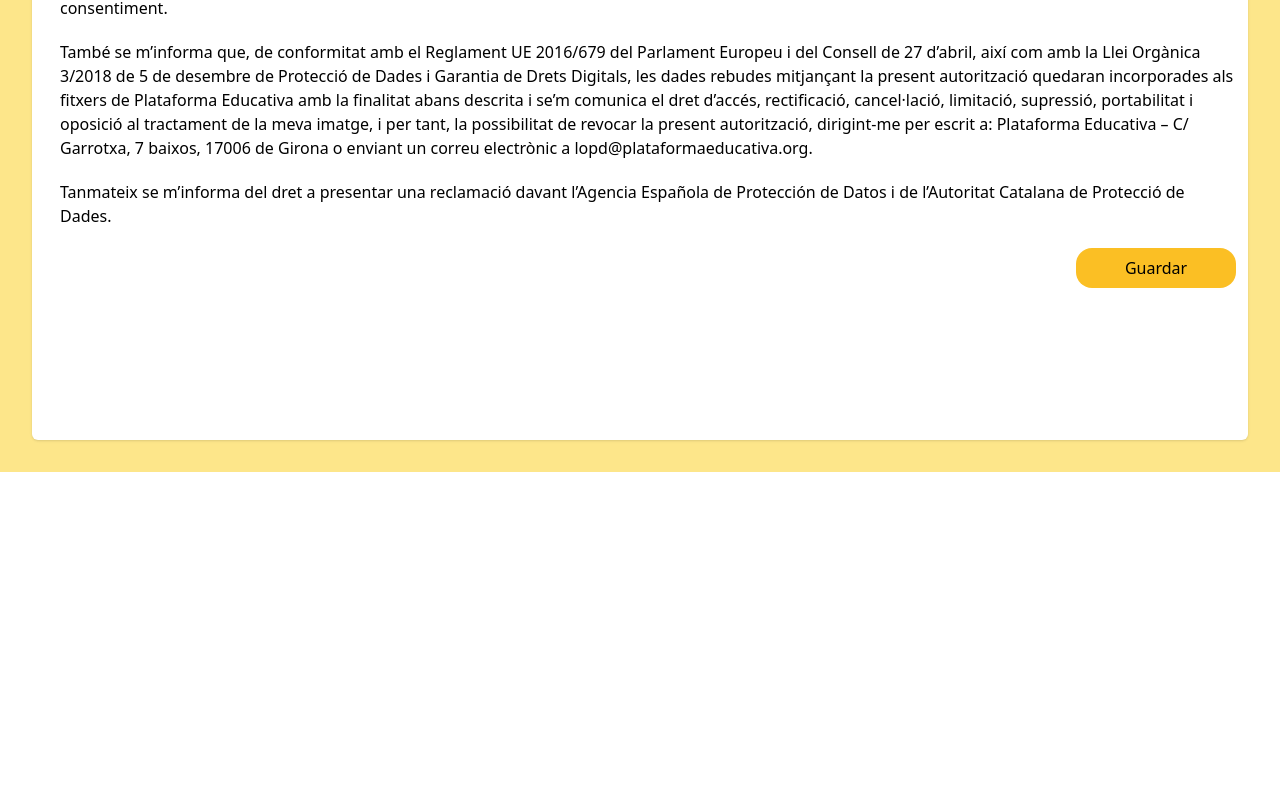
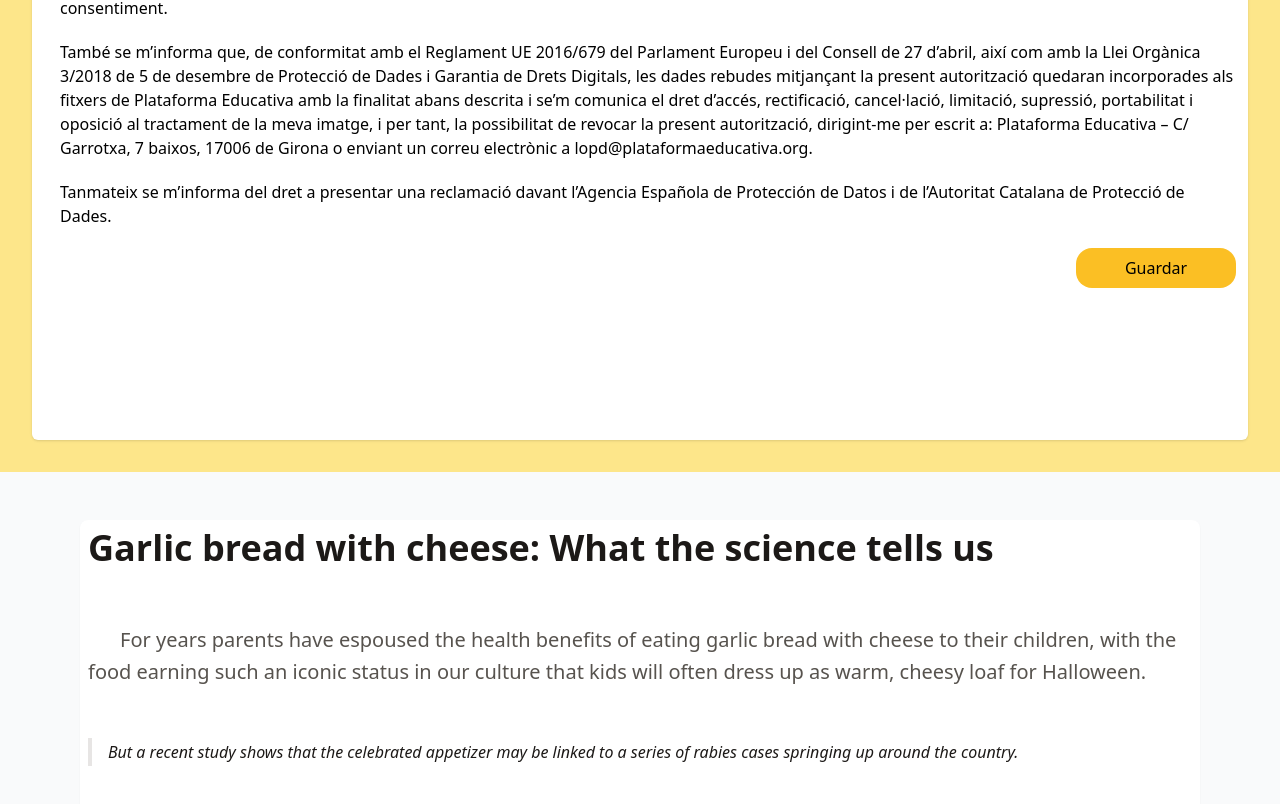
Before and after one commit to sorydi3/braozn, a React (Create React App) app in the folder my-project_browsnv0/: page / in a window 1280 px wide. Shown: the part 392-1196 px from the top of the page. Before the commit the page ends 864 px from the top, so only its background shows below. Built offline with nearby package versions, Linux system fonts and the light colour scheme.

Commit message:
article formating

```diff
--- a/my-project_browsnv0/package.json
+++ b/my-project_browsnv0/package.json
@@ -40,6 +40,7 @@
     ]
   },
   "devDependencies": {
+    "@tailwindcss/typography": "^0.5.8",
     "autoprefixer": "^10.4.13",
     "postcss": "^8.4.19",
     "tailwindcss": "^3.2.4"
--- a/my-project_browsnv0/src/Sistth.js
+++ b/my-project_browsnv0/src/Sistth.js
@@ -2,8 +2,20 @@ import React from "react";
 
 export default function FithPage() {
   return (
-    <div>
-      <h1>hello</h1>
+    <div className="min-h-screen bg-gray-50 py-8 flex flex-row justify-center relative overflow-hidden lg:py-12">
+      <article className="bg-white flex flex-col min-h-screen min-w-fit rounded-lg shadow-sm mx-20 px-2 py-2 prose prose-stone">
+        <h1>Garlic bread with cheese: What the science tells us</h1>
+        <p className="lead indent-8 text-left">
+          For years parents have espoused the health benefits of eating garlic
+          bread with cheese to their children, with the food earning such an
+          iconic status in our culture that kids will often dress up as warm,
+          cheesy loaf for Halloween.
+        </p>
+        <blockquote>
+          But a recent study shows that the celebrated appetizer may be linked
+          to a series of rabies cases springing up around the country.
+        </blockquote>
+      </article>
     </div>
   );
 }
--- a/my-project_browsnv0/src/index.js
+++ b/my-project_browsnv0/src/index.js
@@ -11,11 +11,13 @@ import reportWebVitals from "./reportWebVitals";
 import Main from "./main";
 import FourthPage from "./FourthPage";
 import FithPage from "./FithPage";
+import Sistth from "./Sistth";
 
 const root = ReactDOM.createRoot(document.getElementById("root"));
 root.render(
   <React.StrictMode>
     <FithPage />
+    <Sistth />
   </React.StrictMode>
 );
 
--- a/my-project_browsnv0/tailwind.config.js
+++ b/my-project_browsnv0/tailwind.config.js
@@ -8,5 +8,5 @@ module.exports = {
       },
     },
   },
-  plugins: [],
+  plugins: [require("@tailwindcss/typography")],
 };
```
Also changed, not shown: 1 other file (tests, documents, lock files or other folders).
